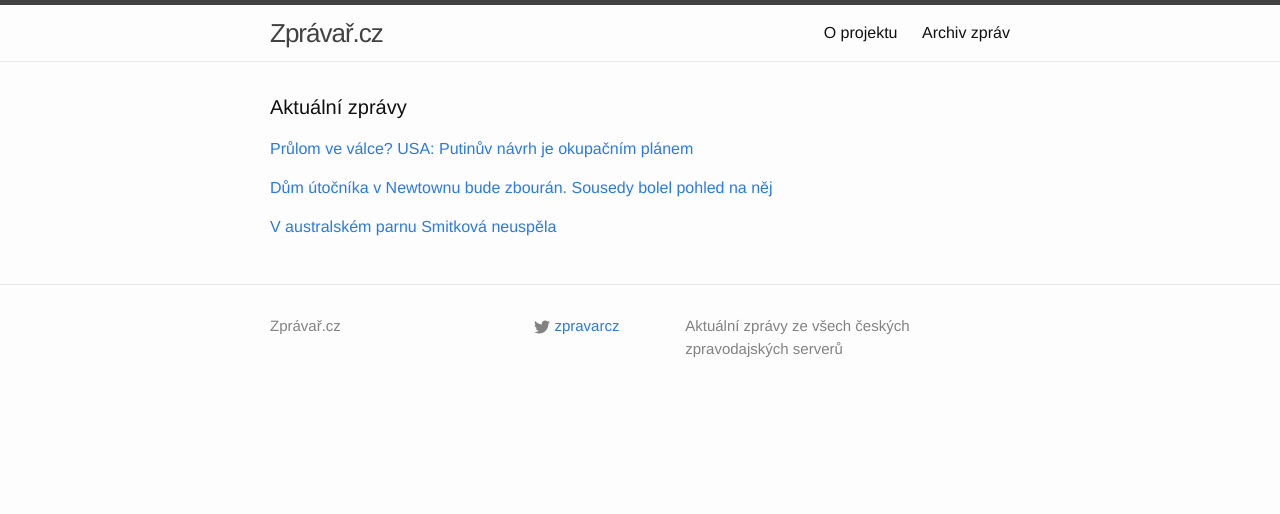
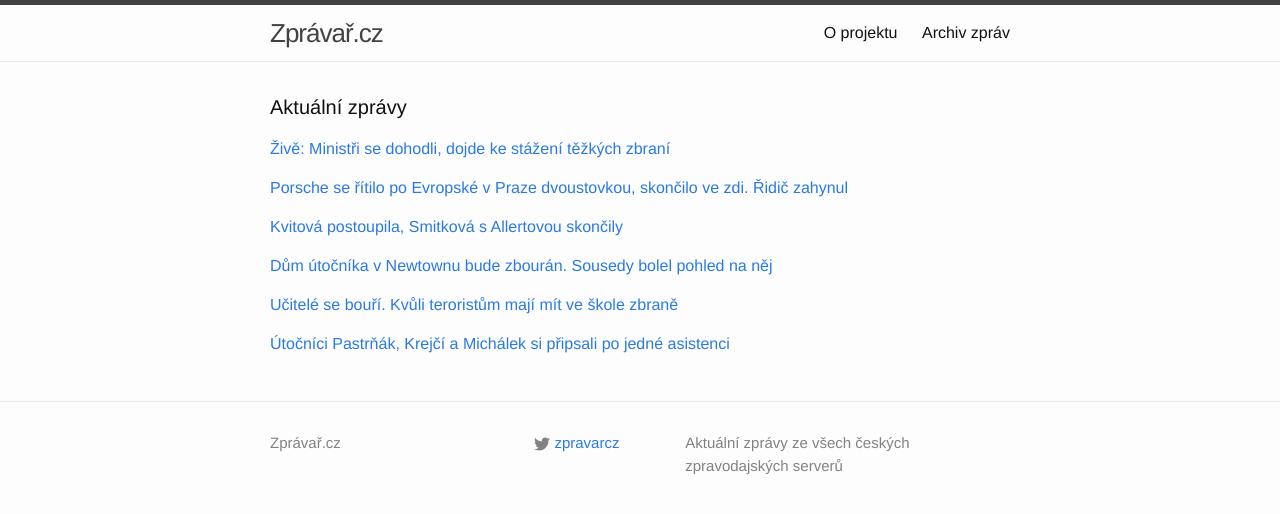
Before and after one commit to adliska/zpravar, a Jekyll site: the page built from index.html, in a window 1280 px wide. Shown: the top 514 px of the page. Built offline with Jekyll 4.4.1, drawn with Linux system fonts in a browser that asks for light colours.

Commit message:
zpravar news update

```diff
--- a/index.html
+++ b/index.html
@@ -5,9 +5,12 @@ layout: default
 <div class="home">
     <h1 class="page-heading">Aktuální zprávy</h1>
 
-<p><a href="javascript:;" onclick="toggle_visibility('zpravy0')">Průlom ve válce? USA: Putinův návrh je okupačním plánem</a></p>
+<p><a href="javascript:;" onclick="toggle_visibility('zpravy0')">Živě: Ministři se dohodli, dojde ke stážení těžkých zbraní</a></p>
 <div id="zpravy0" style="display:none">
 <ul>
+<li><a href=http://zpravy.aktualne.cz/zahranici/zive-ctvrtek-22-ledna-ukrajina-rusko-separatiste/r~dc9eade8a17f11e49e4b0025900fea04/>Živě: Ministři se dohodli, dojde ke stážení těžkých zbraní - zpravy.aktualne.cz</a></li>
+<li><a href=http://www.lidovky.cz/nova-dohoda-o-primeri-na-ukrajine-ministri-stanovili-demarkacni-linii-1ep-/zpravy-svet.aspx?c=A150122_073219_ln_zahranici_ele>Nová dohoda o příměří na Ukrajině: Ministři stanovili demarkační linii  - www.lidovky.cz</a></li>
+<li><a href=http://zpravy.e15.cz/zahranicni/politika/usa-putinuv-mirovy-navrh-pro-ukrajinu-okupacni-plan-1155377>USA: Putinův mírový návrh pro Ukrajinu? Okupační plán - zpravy.e15.cz</a></li>
 <li><a href=http://www.tyden.cz/rubriky/zahranici/rusko-a-okoli/prulom-ve-valce-usa-putinuv-navrh-je-okupacnim-planem_330919.html>Průlom ve válce? USA: Putinův návrh je okupačním plánem - www.tyden.cz</a></li>
 <li><a href=http://zpravy.e15.cz/zahranicni/politika/schuzka-o-ukrajine-prinesla-pokrok-a-dohodu-o-demarkacni-linii-1155371>Schůzka o Ukrajině přinesla pokrok a dohodu o demarkační linii - zpravy.e15.cz</a></li>
 <li><a href=http://www.tyden.cz/rubriky/zahranici/rusko-a-okoli/usa-putinuv-mirovy-navrh-pro-ukrajinu-je-okupacnim-planem_330919.html>USA: Putinův mírový návrh pro Ukrajinu je okupačním plánem - www.tyden.cz</a></li>
@@ -18,19 +21,42 @@ layout: default
 <li><a href=http://www.ceskatelevize.cz/ct24/svet/299041-kyjev-a-moskva-se-shodly-na-stazeni-zbrani-a-demarkacni-linii/>Kyjev a Moskva se shodly na stažení zbraní a demarkační linii - www.ceskatelevize.cz</a></li>
 <li><a href=http://www.ceskatelevize.cz/ct24/svet/299041-pokrok-na-schuzce-k-ukrajine-demarkacni-linie-a-postup-pri-stazeni-zbrani/>Pokrok na schůzce k Ukrajině: Demarkační linie a postup při stažení zbraní - www.ceskatelevize.cz</a></li>
 </ul>
-</div><p><a href="javascript:;" onclick="toggle_visibility('zpravy1')">Dům útočníka v Newtownu bude zbourán. Sousedy bolel pohled na něj</a></p>
+</div><p><a href="javascript:;" onclick="toggle_visibility('zpravy1')">Porsche se řítilo po Evropské v Praze dvoustovkou, skončilo ve zdi. Řidič zahynul</a></p>
 <div id="zpravy1" style="display:none">
+<ul>
+<li><a href=http://www.novinky.cz/krimi/359464-porsche-se-ritilo-po-evropske-v-praze-dvoustovkou-skoncilo-ve-zdi-ridic-zahynul.html>Porsche se řítilo po Evropské v Praze dvoustovkou, skončilo ve zdi. Řidič zahynul - www.novinky.cz</a></li>
+<li><a href=http://www.tyden.cz/rubriky/domaci/smrtelna-nehoda-blokuje-prahu-ridic-porsche-jel-jako-silenec_330921.html>Smrtelná nehoda blokuje Prahu. Řidič porsche jel jako šílenec - www.tyden.cz</a></li>
+<li><a href=http://www.novinky.cz/krimi/359464-auto-se-ritilo-po-evropske-v-praze-dvoustovkou-skoncilo-ve-zdi-ridic-zahynul.html>Auto se řítilo po Evropské v Praze dvoustovkou, skončilo ve zdi. Řidič zahynul - www.novinky.cz</a></li>
+<li><a href=http://www.novinky.cz/krimi/359464-auto-jelo-po-evropske-v-praze-dvoustovkou-skoncilo-ve-zdi-ridic-zahynul.html>Auto jelo po Evropské v Praze dvoustovkou, skončilo ve zdi. Řidič zahynul - www.novinky.cz</a></li>
+</ul>
+</div><p><a href="javascript:;" onclick="toggle_visibility('zpravy2')">Kvitová postoupila, Smitková s Allertovou skončily</a></p>
+<div id="zpravy2" style="display:none">
+<ul>
+<li><a href=http://www.sportovninoviny.cz/zpravy/kvitova-postoupila-smitkova-s-allertovou-skoncily/1171918>Kvitová postoupila, Smitková s Allertovou skončily - www.sportovninoviny.cz</a></li>
+<li><a href=http://sport.idnes.cz/tenisove-australian-open-druhe-kolo-d7r-/tenis.aspx?c=A150122_051909_tenis_vis>V australském parnu Smitková neuspěla - sport.idnes.cz</a></li>
+<li><a href=http://www.sportovninoviny.cz/zpravy/ceska-tenistka-smitkova-nepostoupila-na-australian-open/1171918>Česká tenistka Smitková nepostoupila na Australian Open - www.sportovninoviny.cz</a></li>
+<li><a href=http://sport.idnes.cz/v-australskem-parnu-smitkova-neuspela-dyz-/tenis.aspx?c=A150122_051909_tenis_vis>V australském parnu Smitková neuspěla - sport.idnes.cz</a></li>
+</ul>
+</div><p><a href="javascript:;" onclick="toggle_visibility('zpravy3')">Dům útočníka v Newtownu bude zbourán. Sousedy bolel pohled na něj</a></p>
+<div id="zpravy3" style="display:none">
 <ul>
 <li><a href=http://zpravy.idnes.cz/newtown-dum-zboura-adam-lanza-masakr-ve-skole-fap-/zahranicni.aspx?c=A150122_063448_zahranicni_skr>Dům útočníka v Newtownu bude zbourán. Sousedy bolel pohled na něj - zpravy.idnes.cz</a></li>
 <li><a href=http://zpravy.idnes.cz/newton-dum-zboura-adam-lanza-masakr-ve-skole-fzs-/zahranicni.aspx?c=A150122_063448_zahranicni_skr>Dům útočníka v Newtownu bude zbourán. Sousedy bolel pohled na něj - zpravy.idnes.cz</a></li>
 <li><a href=http://www.novinky.cz/zahranicni/amerika/359463-dum-skolniho-vraha-z-newtownu-zbouraji.html>Dům školního vraha z Newtownu zbourají - www.novinky.cz</a></li>
 <li><a href=http://www.ceskenoviny.cz/zpravy/zpravy/urady-v-americkem-newtownu-rozhodly-o-zbourani-domu-utocnika/1171920>Úřady v americkém Newtownu rozhodly o zbourání domu útočníka - www.ceskenoviny.cz</a></li>
 </ul>
-</div><p><a href="javascript:;" onclick="toggle_visibility('zpravy2')">V australském parnu Smitková neuspěla</a></p>
-<div id="zpravy2" style="display:none">
+</div><p><a href="javascript:;" onclick="toggle_visibility('zpravy4')">Učitelé se bouří. Kvůli teroristům mají mít ve škole zbraně</a></p>
+<div id="zpravy4" style="display:none">
 <ul>
-<li><a href=http://sport.idnes.cz/tenisove-australian-open-druhe-kolo-d7r-/tenis.aspx?c=A150122_051909_tenis_vis>V australském parnu Smitková neuspěla - sport.idnes.cz</a></li>
-<li><a href=http://www.sportovninoviny.cz/zpravy/ceska-tenistka-smitkova-nepostoupila-na-australian-open/1171918>Česká tenistka Smitková nepostoupila na Australian Open - www.sportovninoviny.cz</a></li>
-<li><a href=http://sport.idnes.cz/v-australskem-parnu-smitkova-neuspela-dyz-/tenis.aspx?c=A150122_051909_tenis_vis>V australském parnu Smitková neuspěla - sport.idnes.cz</a></li>
+<li><a href=http://zpravy.aktualne.cz/zahranici/ucitele-se-bouri-kvuli-teroristum-maji-mit-ve-skole-zbrane/r~06a3102ea1fe11e49bec0025900fea04/>Učitelé se bouří. Kvůli teroristům mají mít ve škole zbraně - zpravy.aktualne.cz</a></li>
+<li><a href=http://www.ceskatelevize.cz/ct24/svet/299049-pakistansti-citele-odmitaji-nosit-zbran-mame-ucit-ne-se-starat-o-bezpecnost/>Pákistánští čitelé odmítají nosit zbraň: Máme učit, ne se starat o bezpečnost - www.ceskatelevize.cz</a></li>
+<li><a href=http://www.ceskenoviny.cz/zpravy/zpravy/pakistanskym-ucitelum-se-nelibi-navrh-aby-nosili-do-skoly-zbrane/1171917>Pákistánským učitelům se nelíbí návrh, aby nosili do školy zbraně - www.ceskenoviny.cz</a></li>
+</ul>
+</div><p><a href="javascript:;" onclick="toggle_visibility('zpravy5')">Útočníci Pastrňák, Krejčí a Michálek si připsali po jedné asistenci</a></p>
+<div id="zpravy5" style="display:none">
+<ul>
+<li><a href=http://hokej.idnes.cz/pastrnak-krejci-a-michalek-asistovali-d88-/nhl.aspx?c=A150122_071901_nhl_Mkr>Útočníci Pastrňák, Krejčí a Michálek si připsali po jedné asistenci - hokej.idnes.cz</a></li>
+<li><a href=http://www.denik.cz/hokej/michalek-se-v-nhl-porval-a-prihral-na-vitezny-gol-20150122.html>Michálek se v NHL porval a přihrál na vítězný gól - www.denik.cz</a></li>
+<li><a href=http://www.sportovninoviny.cz/zpravy/michalek-se-v-nhl-porval-a-prihral-na-vitezny-gol/1171928>Michálek se v NHL porval a přihrál na vítězný gól - www.sportovninoviny.cz</a></li>
 </ul>
 </div></div>
```
